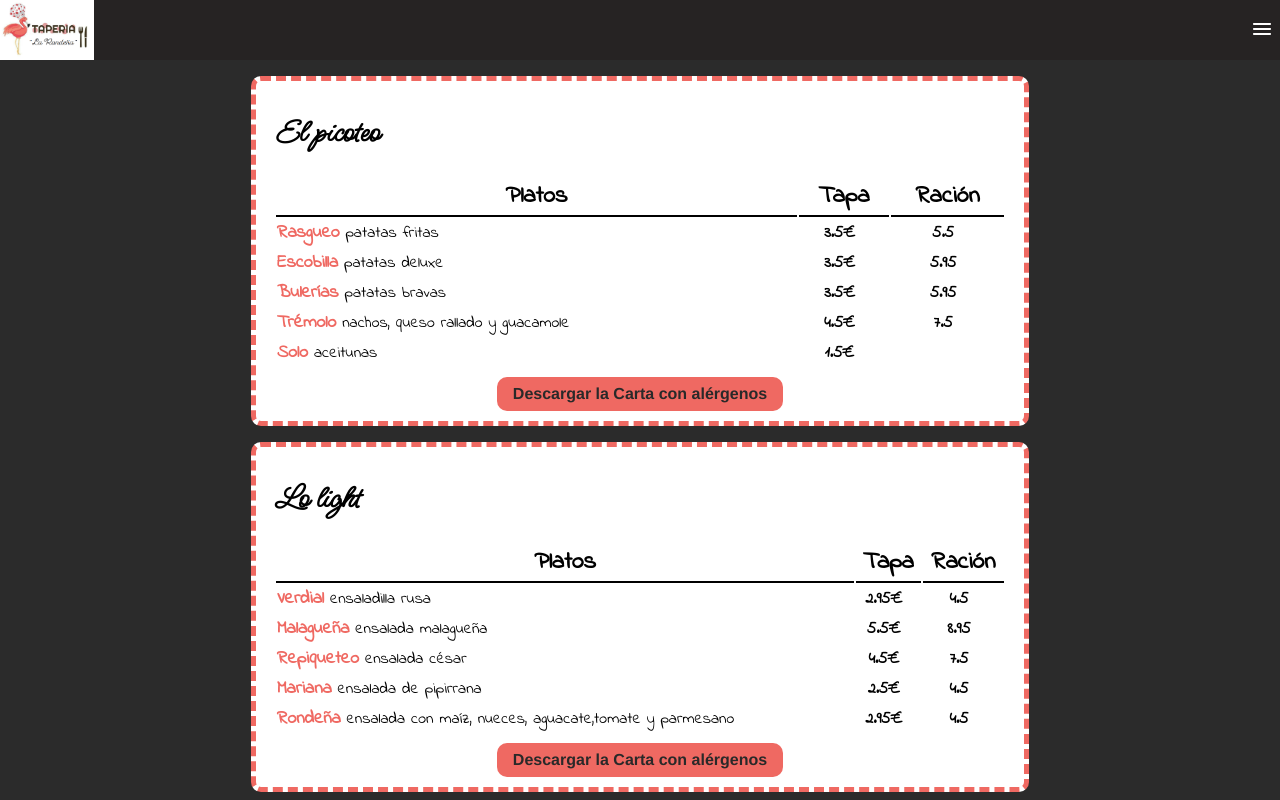
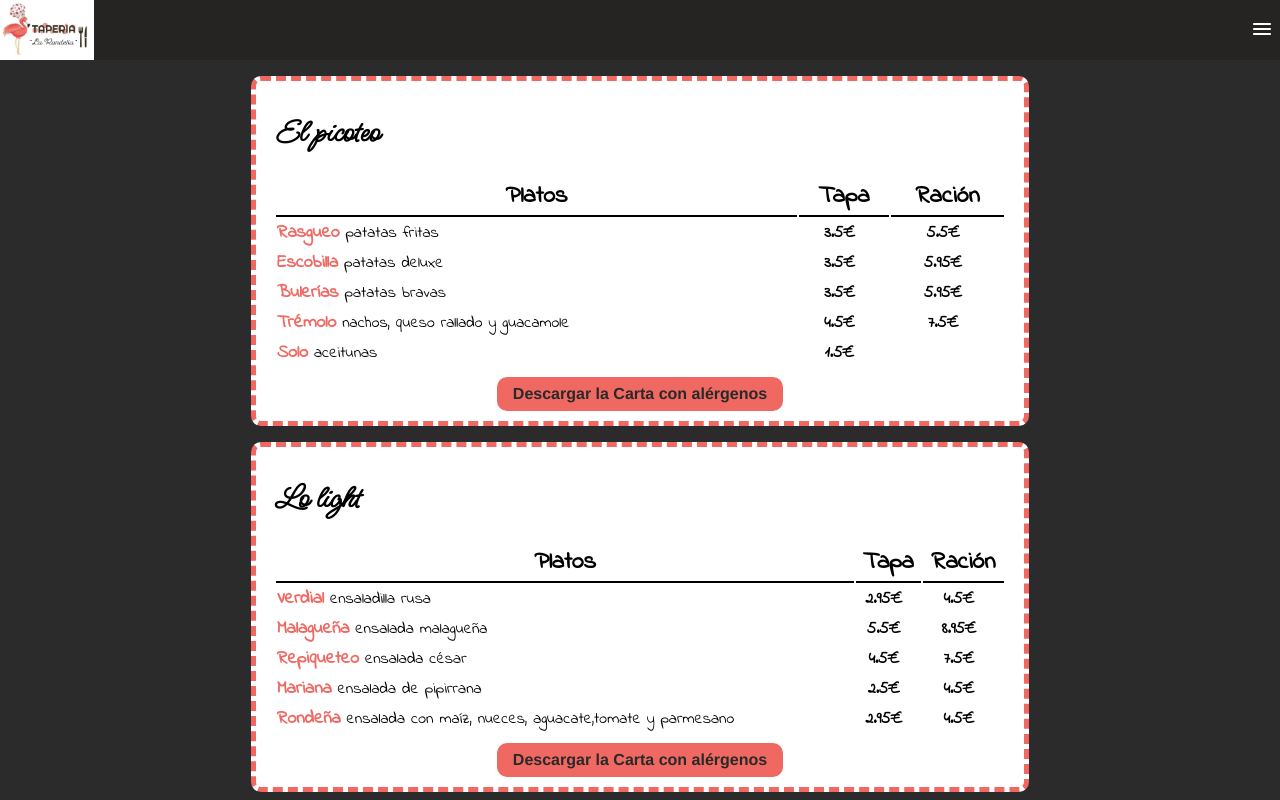
Before and after one commit to geminway92/taperia-rondenia, a Vue app: page /cartas in a window 1280 px wide. Shown: the top 800 px of the page. Built offline with nearby package versions, Linux system fonts and the light colour scheme.

Commit message:
Fixed bug where € did not appear in the ration

```diff
--- a/src/views/CartaView.vue
+++ b/src/views/CartaView.vue
@@ -23,7 +23,7 @@
             <tr v-for="food in carta.food" :key="food">
                 <td><span>{{food.nameFood}}</span> {{food.description}}</td>
                 <td v-if="carta.nameCarta !== 'Pá terminar'" class="text-center">{{food.tapa || food.UD}}€</td>
-                <td v-if="food.racion || food.bottle"  class="text-center">{{food.racion || food.bottle + '€'}}</td>
+                <td v-if="food.racion || food.bottle"  class="text-center">{{food.racion || food.bottle}}€</td>
             </tr>
         </table>
         <div class="link-pdf">
```
